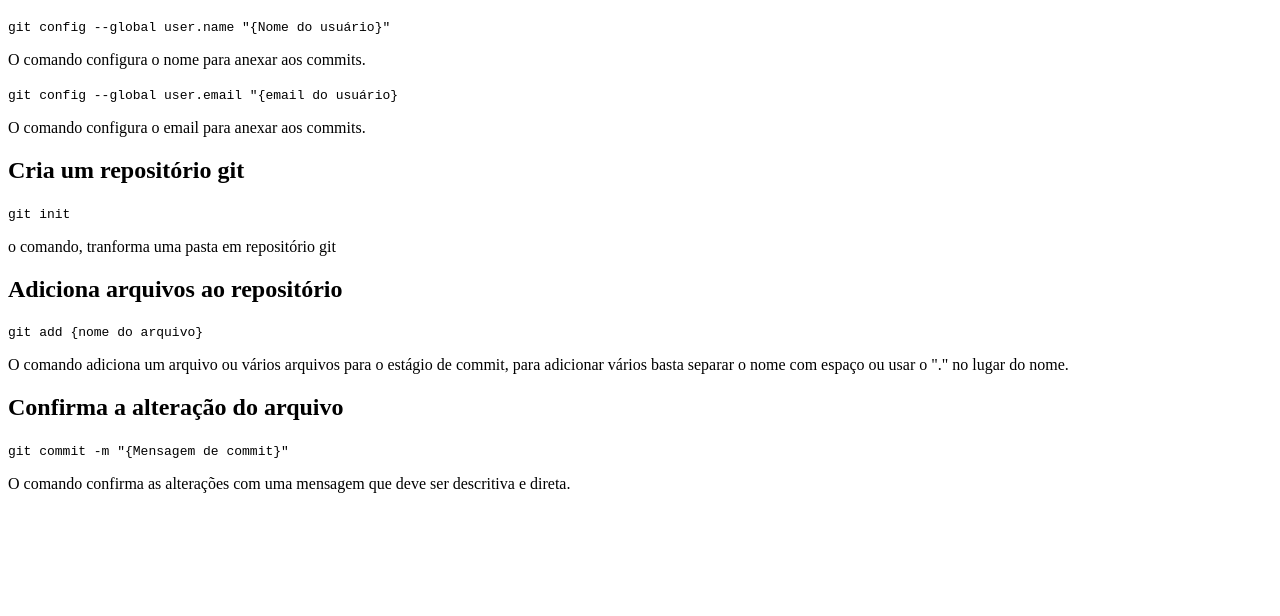
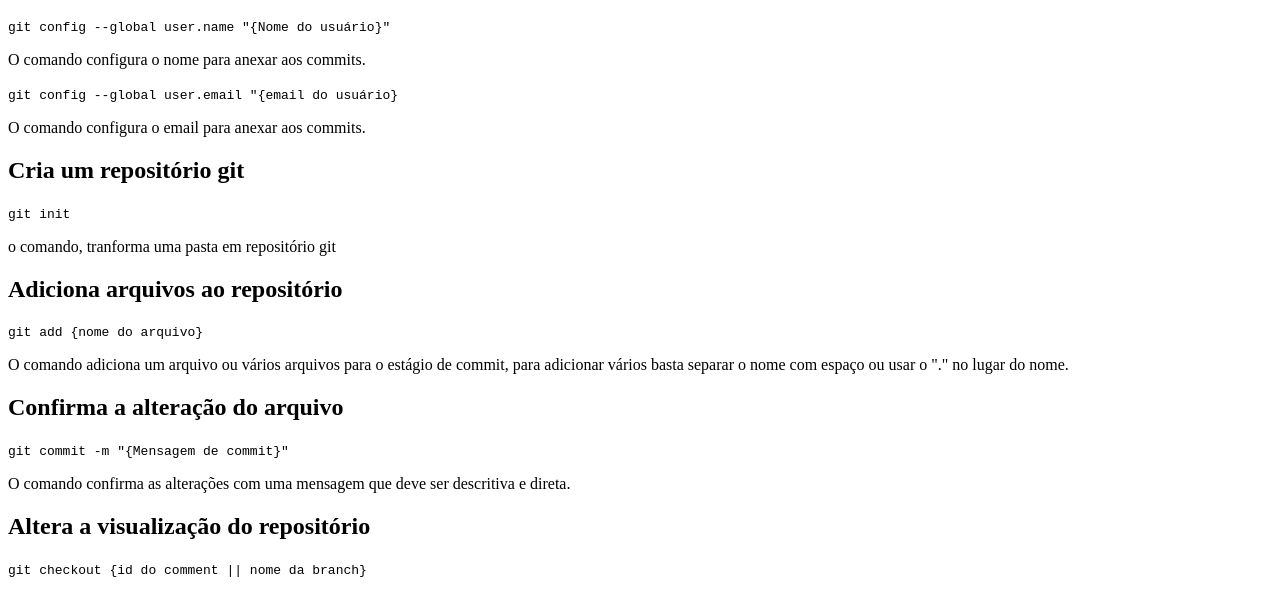
Before and after one commit to Nicolly2004/aula-git, a plain HTML site: page index.html in a window 1280 px wide. Shown: the part 110-726 px from the top of the page. Drawn offline with Linux system fonts and the light colour scheme.

Commit message:
Adiciona seção parcial para o comando git checkout

```diff
--- a/index.html
+++ b/index.html
@@ -49,5 +49,14 @@
         </p>
      </section>
 
+     <section id="checkout">
+        <h2>Altera a visualização do repositório</h2>
+        <code>git checkout {id do comment || nome da branch}</code>
+        <p>
+
+        </p>
+
+     </section>
+
 </body>
 </html>
```
